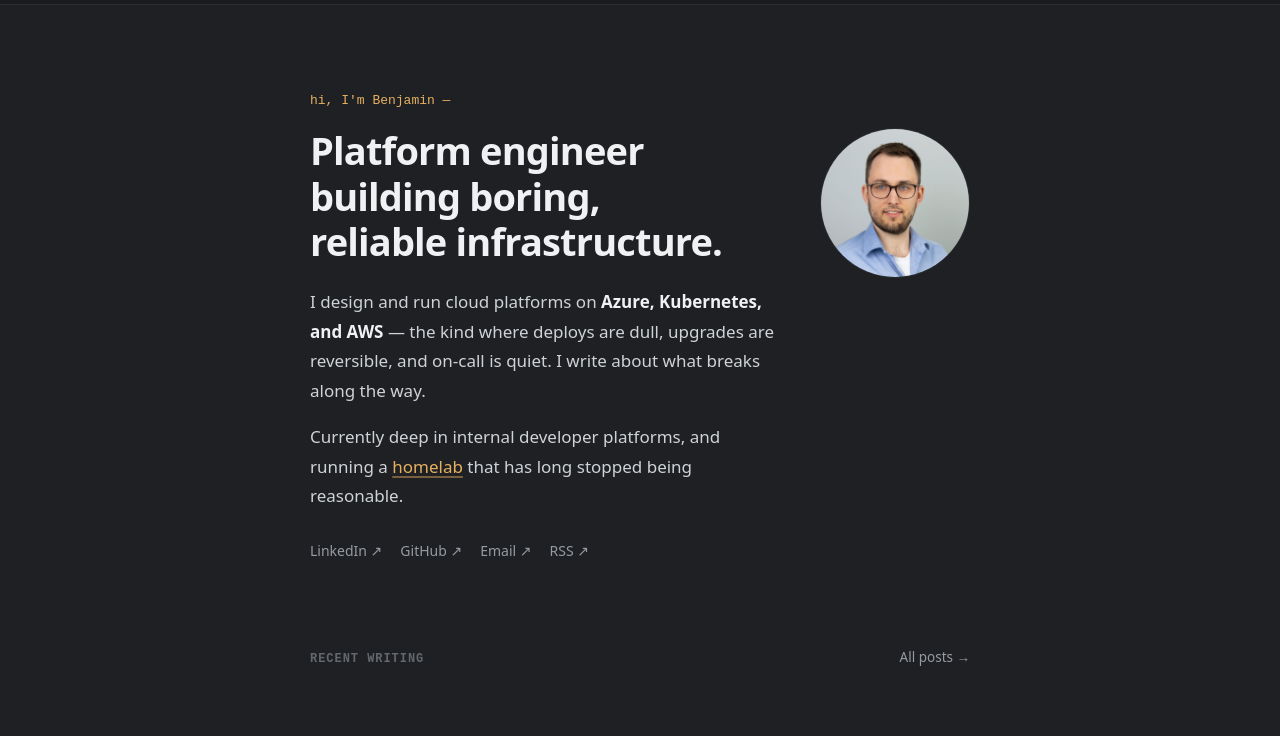
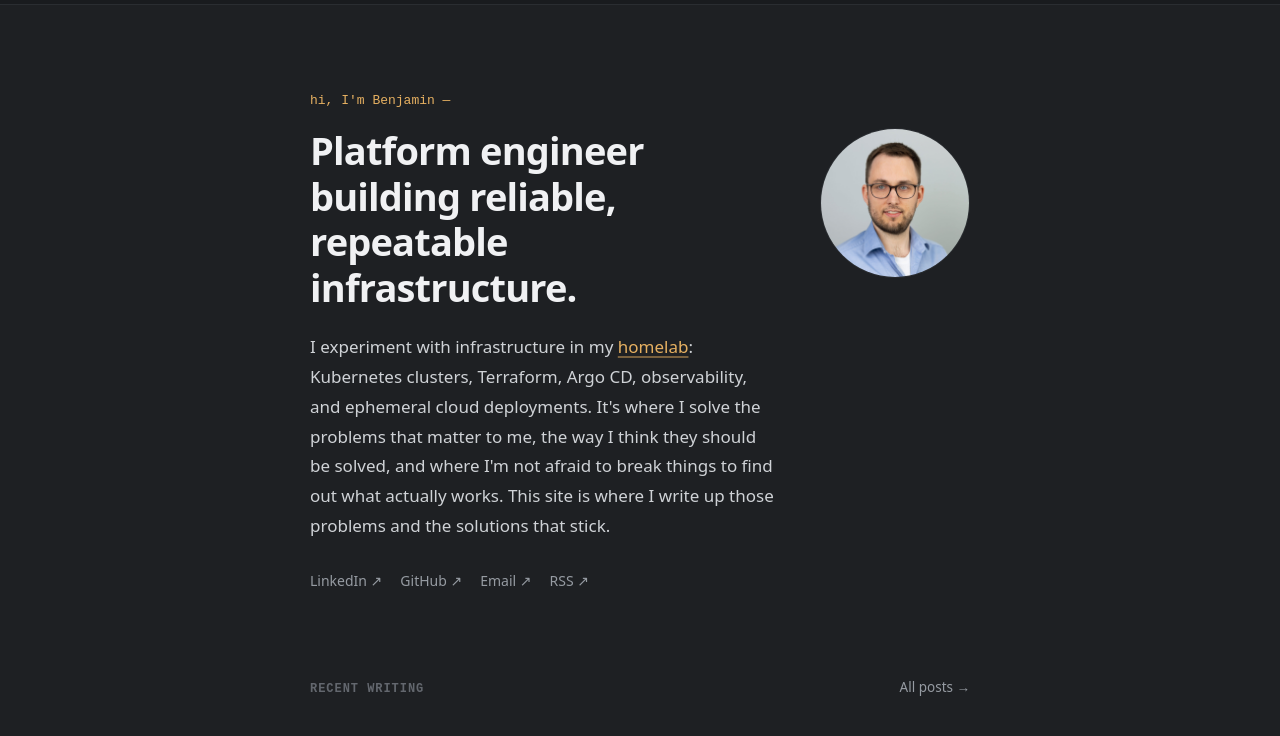
Before and after one commit to QuantumDancer/rottler.io, an Astro site in the folder frontend/: page / in a window 1280 px wide. Shown: the part 64-800 px from the top of the page. Built offline with nearby package versions, Linux system fonts and the light colour scheme; Astro itself is replaced by a stand-in of ours.

Commit message:
Update index page and disable CV download button

```diff
--- a/frontend/src/pages/cv.astro
+++ b/frontend/src/pages/cv.astro
@@ -15,7 +15,7 @@ import {
   <div class="cv">
     <header class="cv-head fade-up">
       <h1 class="cv-heading">{profile.heading}</h1>
-      <a class="cv-download" href={profile.pdfUrl ?? '#'}>Download PDF ↓</a>
+      <!-- <a class="cv-download" href={profile.pdfUrl ?? '#'}>Download PDF ↓</a> -->
     </header>
     <p class="cv-summary fade-up" style="--fade-delay: 0.05s">
       {profile.tagline} {profile.location} · <a href={`mailto:${site.email}`}
--- a/frontend/src/pages/index.astro
+++ b/frontend/src/pages/index.astro
@@ -20,7 +20,7 @@ const dateFormatter = new Intl.DateTimeFormat('en-US', {
     <section class="intro fade-up">
       <p class="kicker">hi, I'm Benjamin —</p>
       <h1 class="headline">
-        Platform engineer building boring, reliable infrastructure.
+        Platform engineer building reliable, repeatable infrastructure.
       </h1>
       <Image
         src={portrait}
@@ -29,17 +29,10 @@ const dateFormatter = new Intl.DateTimeFormat('en-US', {
         height={296}
         class="portrait"
       />
-      <!-- TODO(benjamin): review bio wording -->
       <p class="lede">
-        I design and run cloud platforms on <strong>Azure, Kubernetes, and
-        AWS</strong> — the kind where deploys are dull, upgrades are
-        reversible, and on-call is quiet. I write about what breaks along the
-        way.
-      </p>
-      <p class="lede">
-        Currently deep in internal developer platforms, and running a <a
-          href="/projects/">homelab</a> that has long stopped being
-        reasonable.
+        I experiment with infrastructure in my <a href="/projects/">homelab</a>: Kubernetes clusters, Terraform, Argo CD, observability, and ephemeral cloud deployments.
+        It's where I solve the problems that matter to me, the way I think they should be solved, and where I'm not afraid to break things to find out what actually works.
+        This site is where I write up those problems and the solutions that stick.
       </p>
       <nav class="social" aria-label="Social links">
         {
```
